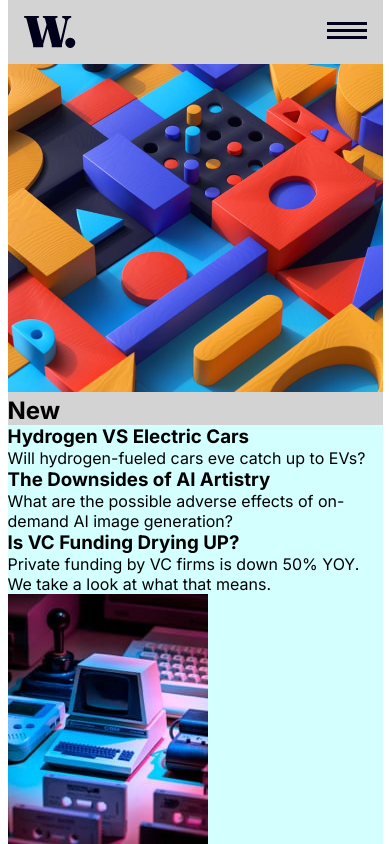
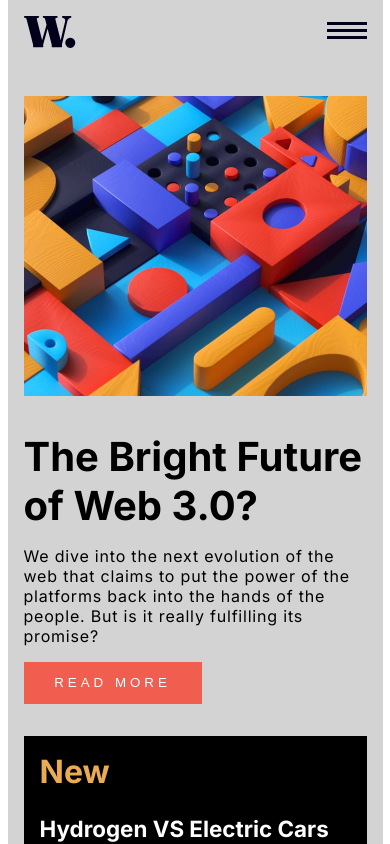
Before and after one commit to lukKotecki/FM-news-homepage, a React (Vite) app: page /home in a window 390 px wide. Shown: the top 844 px of the page. Built offline with nearby package versions, Linux system fonts and the light colour scheme.

Commit message:
css update mobile view

```diff
--- a/src/index.css
+++ b/src/index.css
@@ -17,13 +17,14 @@ a{
   max-width: 375px;
   margin: 0 auto;
   background-color: lightgray;
+  padding: 1em;
 }
 
 header{
   display: flex;
   justify-content: space-between;
   align-items: center;
-  padding: 1em;
+  /* padding-bottom: 2em; */
 }
 .logo{
   max-height: 2rem;
@@ -33,15 +34,54 @@ header{
 
 article{
   max-width: 375px;
+  padding: 1em 0;
 }
-
-li{
-  background-color: rgb(211, 255, 255);
+.article-image{
+  width: 100%;
+  max-width: 375px;
+  padding: 2em 0;
+}
+article > h1{
+  font-size: 2.5rem;
+}
+article > p{
+  padding: 1em 0;
+  letter-spacing: .05em;
+}
+article > button {
+  background-color: hsl(5, 85%, 63%);
+  color: white;
+  letter-spacing: .3em;
+  border: none;
+  padding: 1em 2.3em;
+  text-transform: uppercase;
 }
 
 
-
-.article-image{
-  width: 100%;
-  max-width: 375px;
+aside{
+  background-color: black;
+  color: white;
+  padding: 1em;
+  margin: 1em 0;
 }
+aside > h2{
+  color: hsl(35, 77%, 62%);
+  font-size: 2rem;
+}
+aside  li{
+  padding: 1.5em 0;
+  border-bottom: 1px solid gray;
+}
+aside  li:last-child{
+  border: none;
+  padding-bottom: .6em;
+}
+aside h3{
+  font-size: 1.4rem;
+}
+aside li p{
+  font-size: .9rem;
+  color: hsl(233, 8%, 79%);
+  padding-top: .5em;
+  letter-spacing: .05em;
+}
--- a/src/pages/Home.jsx
+++ b/src/pages/Home.jsx
@@ -18,6 +18,12 @@ export default function Home(){
     return (
         <article>
             <img className='article-image' src={image}/>
+            <h1>The Bright Future of Web 3.0?</h1>
+            <p>We dive into the next evolution of the web that claims
+                to put the power of the platforms back into the hands of the people.
+                But is it really fulfilling its promise?</p>
+            <button>read more</button>
+
         </article>
     )
 }
```
